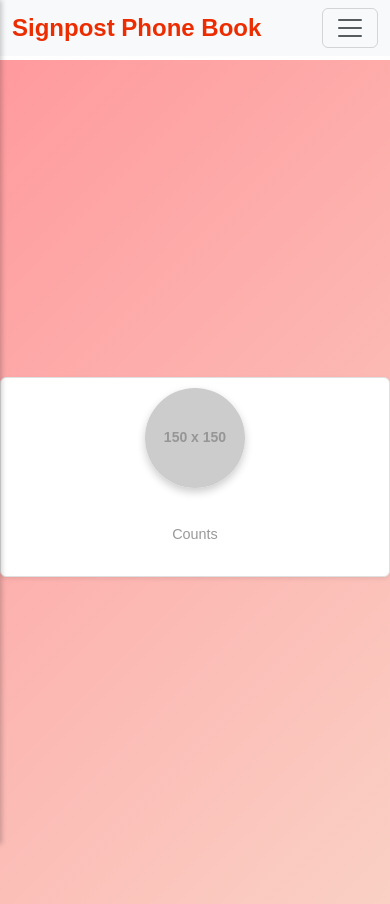
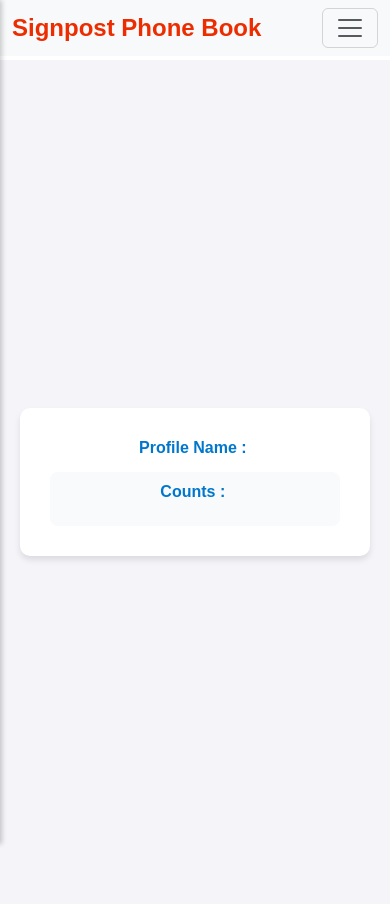
Before and after one commit to gitCoderNaveen/React_Projects, a React (Vite) app in the folder 1.Signpost_phonebook/phonebookapp/: page /profilePage in a window 390 px wide. Built offline with nearby package versions, Linux system fonts and the light colour scheme.

Commit message:
Count Updated Successfully

```diff
--- a/1.Signpost_phonebook/phonebookapp/src/App.jsx
+++ b/1.Signpost_phonebook/phonebookapp/src/App.jsx
@@ -25,9 +25,8 @@ export default function App() {
           <Navigationpage />
           <Routes>
             <Route path="/" element={<Homepage />} />
-            <Route path="/NearbyPromotion" element={<PopupFilter />} />
+            <Route path="/NearbyPromotion" element={<NearbyPromotion />} />
             <Route path="/SearchandSendSms" element={<SearchAndSendSMS />} />
-            <Route path="/PrefixandPicode" element={<NearbyPromotion />} />
             <Route path="/login" element={<Login />} />
             <Route path="/signup" element={<Signup />} />
             <Route path="/profilePage" element={<UserProfile />} />
--- a/1.Signpost_phonebook/phonebookapp/src/Components/Signup.jsx
+++ b/1.Signpost_phonebook/phonebookapp/src/Components/Signup.jsx
@@ -146,7 +146,7 @@ const Signup = () => {
 
             <label>*Prefix:</label>
             <div className="radio-group" aria-required>
-              <div className="input-buttons">
+
                 <label htmlFor="Mr">
                   <input
                     type="radio"
@@ -174,7 +174,7 @@ const Signup = () => {
                   />
                   &nbsp;Firm/Business
                 </label>
-              </div>
+
             </div>
 
             <label>Address :</label>
--- a/1.Signpost_phonebook/phonebookapp/src/Components/UserProfile .jsx
+++ b/1.Signpost_phonebook/phonebookapp/src/Components/UserProfile .jsx
@@ -3,38 +3,41 @@ import { useAuth } from "./Auth";
 import "../Css/UserProfile.css";
 
 const UserProfile = () => {
+  const [details, setDetails] = useState([]);
   const [error, setError] = useState("");
-  const [data, setData] = useState([]);
   const { userData } = useAuth();
+  const date = new Date().toISOString().split("T")[0];
 
   const fetchData = async () => {
     try {
+      if (!userData?.id || !date) {
+        setError("Please provide a valid ID and Date.");
+        return;
+      }
+
       const response = await fetch(
-        `https://signpostphonebook.in/data_entry_details.php?id=${userData.id}`
+        `https://signpostphonebook.in/data_entry_details.php?id=${userData.id}&date=${date}`
       );
-      const result = await response.json();
 
-      if (result.status === "success") {
-        // Assuming the data is an array and has an "updated_at" field
-        const sortedData = result.data.sort(
-          (a, b) => new Date(b.updated_at) - new Date(a.updated_at)
-        );
+      if (!response.ok) {
+        throw new Error(`HTTP Error: ${response.status}`);
+      }
 
-        // Fetch only the last updated record
-        const lastUpdatedRecord = sortedData[0];
-        setData(lastUpdatedRecord);
+      const data = await response.json();
+
+      if (data.status === "success") {
+        setDetails(data.data);
+        setError(""); // Clear any previous errors
       } else {
-        setError(result.message);
+        setError(data.message || "Failed to fetch details.");
       }
-    } catch (err) {
-      setError("Error fetching details. Please try again.", err);
+    } catch (error) {
+      setError(error.message || "Something went wrong.");
     }
   };
-
   useEffect(() => {
     fetchData();
   });
-
   // const handleProfilePictureUpload = (event) => {
   //   const file = event.target.files[0];
   //   if (file) {
@@ -48,21 +51,21 @@ const UserProfile = () => {
 
   return (
     <div className="profile_Card_main">
-      <div className="card">
-        <div className="card-image">
+      <div className="Profile_card ">
+        {/* <div className="card-image">
           <img
             src="https://via.placeholder.com/150"
             alt="Profile"
             className="profile-img"
           />
-        </div>
+        </div> */}
         <div className="card-content">
-          <h2>{data.name}</h2>
-          <p></p>
+          <div className="name_card">
+            <h2>Profile Name :&nbsp;{details.name}</h2>
+          </div>
           <div className="card-stats">
-            <div>
-              <h3>{data.count}</h3>
-              <p>Counts</p>
+            <div className="name_card">
+              <h2>Counts :&nbsp;{details.count}</h2>
             </div>
           </div>
         </div>
--- a/1.Signpost_phonebook/phonebookapp/src/Css/MediaPartner.css
+++ b/1.Signpost_phonebook/phonebookapp/src/Css/MediaPartner.css
@@ -111,6 +111,30 @@ textarea {
 }
 
 @media (max-width: 480px) {
+  .popup-card {
+    background: white;
+    width: 80%;
+    max-width: 600px;
+    padding: 20px;
+    border-radius: 10px;
+    box-shadow: 0 5px 15px rgba(0, 0, 0, 0.3);
+    position: relative;
+  }
+
+  .animate-slide-in {
+    animation: slideIn 0.5s ease-out;
+  }
+
+  @keyframes slideIn {
+    from {
+      transform: translateY(-50%);
+      opacity: 0;
+    }
+    to {
+      transform: translateY(0);
+      opacity: 1;
+    }
+  }
   .close-popup-btn:hover{
     background-color: #EC2D01;
     color: #ccc;
--- a/1.Signpost_phonebook/phonebookapp/src/Css/Signup.css
+++ b/1.Signpost_phonebook/phonebookapp/src/Css/Signup.css
@@ -70,6 +70,20 @@
     background-color: #0056b3;
   }
 
+  .radio-group {
+    display: flex;
+    align-items: center;
+    justify-content: space-around;
+    gap: 25px;
+   /* Adjust spacing between items */
+  }
+
+  .radio-group label {
+    display: flex;
+    justify-content: space-evenly;
+    align-items: center;
+   /* Adjust spacing between the radio button and text */
+  }
 
   .login-container {
     text-align: center;
--- a/1.Signpost_phonebook/phonebookapp/src/Css/UserProfile.css
+++ b/1.Signpost_phonebook/phonebookapp/src/Css/UserProfile.css
@@ -1,109 +1,91 @@
-/* Base Styles */
+/* General styles for the profile card */
 .profile_Card_main {
-  font-family: "Arial", sans-serif;
   display: flex;
   justify-content: center;
   align-items: center;
+  padding: 20px;
+  background-color: #f4f4f9;
   min-height: 100vh;
-  margin: 0;
-  background: linear-gradient(135deg, #ff9a9e, #fad0c4);
+  box-sizing: border-box;
 }
 
-/* Card Container */
 .Profile_card {
-  background: #fff;
-  display: flex;
-  flex-direction: column;
-  border-radius: 20px;
-  box-shadow: 0 10px 20px rgba(0, 0, 0, 0.2);
-  width: 300px;
-  padding: 20px;
-  text-align: center;
-  animation: fadeIn 1s ease-in-out;
+  width: 100%;
+  max-width: 400px;
+  background: #ffffff;
+  border-radius: 10px;
+  box-shadow: 0 4px 6px rgba(0, 0, 0, 0.1);
+  overflow: hidden;
+  transition: transform 0.3s ease, box-shadow 0.3s ease;
 }
 
-/* Profile Image */
+.Profile_card:hover {
+  transform: translateY(-10px);
+  box-shadow: 0 8px 15px rgba(0, 0, 0, 0.2);
+}
+
+/* Add responsive scaling for smaller devices */
+@media (max-width: 768px) {
+  .Profile_card {
+    max-width: 90%;
+  }
+}
+
 .card-image {
   position: relative;
+  overflow: hidden;
 }
 
-.profile-img {
-  width: 100px;
-  height: 100px;
-  border-radius: 50%;
+.card-image img {
+  width: 100%;
+  height: auto;
+  display: block;
   object-fit: cover;
-  box-shadow: 0 4px 8px rgba(0, 0, 0, 0.2);
-  margin: auto;
-  animation: scaleUp 0.8s ease-in-out;
+  transition: transform 0.5s ease;
 }
 
-/* Card Content */
-.card-content h2 {
-  margin: 10px 0 5px;
-  font-size: 1.5em;
-  color: #333;
-}
-
-.card-content p {
-  color: #777;
-  font-size: 0.9em;
-}
-
-.card-stats {
-  display: flex;
-  justify-content: space-around;
-  margin: 20px 0;
-}
-
-.card-stats div h3 {
-  margin: 0;
-  color: #333;
-}
-
-.card-stats div p {
-  margin: 0;
-  color: #999;
-}
-
-/* Buttons */
-.card-actions {
-  display: flex;
-  justify-content: space-around;
-}
-
-.btn {
-  padding: 10px 20px;
-  border: none;
-  border-radius: 20px;
-  cursor: pointer;
-  transition: all 0.3s ease-in-out;
-}
-
-.follow-btn {
-  background: #ff7eb3;
-  color: #fff;
-}
-
-.follow-btn:hover {
-  background: #ff4d6d;
+.Profile_card:hover .card-image img {
   transform: scale(1.1);
 }
 
-.message-btn {
-  background: #e0e0e0;
-  color: #555;
+.card-content {
+  padding: 20px;
+  text-align: center;
 }
 
-.message-btn:hover {
-  background: #d6d6d6;
-  transform: scale(1.1);
+.name_card {
+  display: flex;
+  justify-content: center;
+  align-items: center;
+  margin-bottom: 15px;
 }
 
-/* Animations */
+.name_card p {
+  font-size: 16px;
+  color: #333333;
+  font-weight: 500;
+}
+
+.name_card h2 {
+  font-size: 18px;
+  font-weight: bold;
+  color: #0077cc;
+  margin: 0;
+}
+
+/* Animation for the card-stats section */
+.card-stats {
+  background: #f9fafb;
+  padding: 10px;
+  border-radius: 8px;
+  animation: fadeIn 1.5s ease-in-out;
+}
+
+/* Keyframes for fade-in animation */
 @keyframes fadeIn {
   from {
     opacity: 0;
-    transform: translateY(-20px);
+    transform: translateY(20px);
   }
   to {
     opacity: 1;
@@ -111,11 +93,54 @@
   }
 }
 
-@keyframes scaleUp {
+/* Ensure proper layout and responsiveness */
+@media (max-width: 576px) {
+  .Profile_card {
+    padding: 10px;
+  }
+
+  .name_card p {
+    text-align: center;
+    font-size: 14px;
+  }
+
+  .name_card h2 {
+    text-align: center;
+    font-size: 16px;
+  }
+  .profile_Card_main {
+    display: flex;
+    justify-content: center;
+    align-items: center;
+    padding: 20px;
+    background-color: #f4f4f9;
+    min-height: 100vh;
+    box-sizing: border-box;
+  }
+
+  .Profile_card {
+    width: 100%;
+    max-width: 400px;
+    background: #ffffff;
+    border-radius: 10px;
+    box-shadow: 0 4px 6px rgba(0, 0, 0, 0.1);
+    overflow: hidden;
+    transition: transform 0.3s ease, box-shadow 0.3s ease;
+  }
+
+  .Profile_card:hover {
+    transform: translateY(-10px);
+    box-shadow: 0 8px 15px rgba(0, 0, 0, 0.2);
+  }
+  /* Keyframes for fade-in animation */
+@keyframes fadeIn {
   from {
-    transform: scale(0.8);
+    opacity: 0;
+    transform: translateY(20px);
   }
   to {
-    transform: scale(1);
+    opacity: 1;
+    transform: translateY(0);
   }
 }
+}
```
Also changed, not shown: 1.Signpost_phonebook/phonebookapp/src/Components/MediaPartner.jsx (+6 -6 lines), 1.Signpost_phonebook/phonebookapp/src/Components/Navigationpage.jsx (+34 -11 lines).
